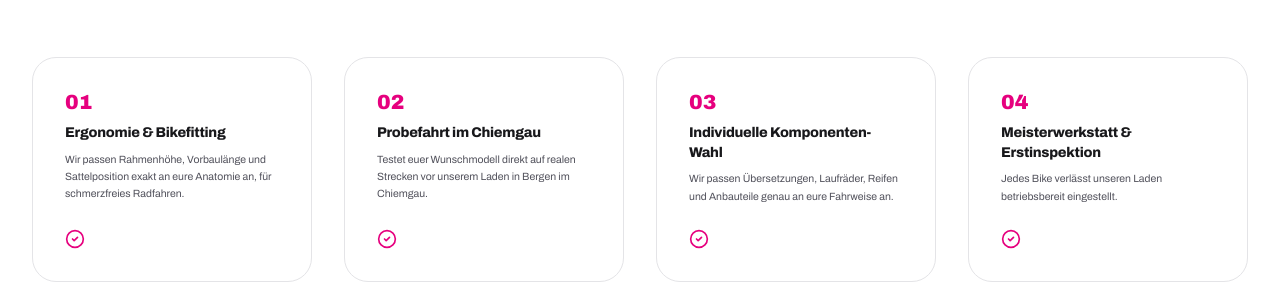
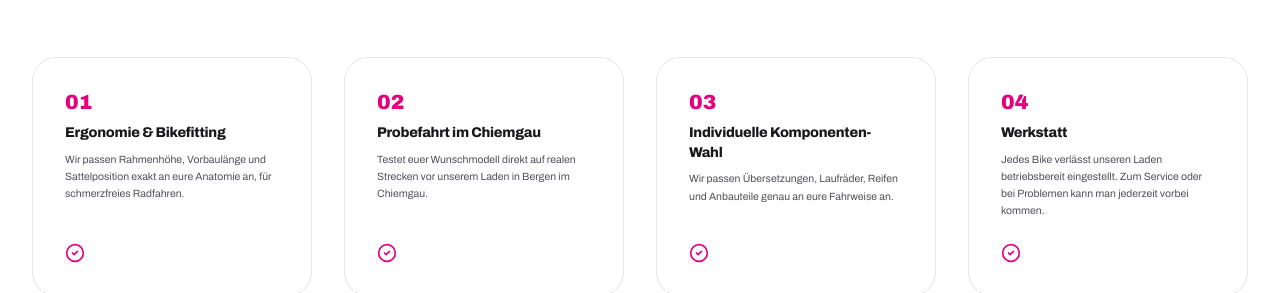
Before and after one commit to dmytro-webild/7bc4f24f-157f-4a52-96df-e06652732a77, a React (Vite) app: page /bikes in a window 1280 px wide. Shown: the part 920-1213 px from the top of the page. Built offline with nearby package versions, Linux system fonts and the light colour scheme; a web font is replaced by a local one.

Commit message:
Update src/pages/BikesPage.tsx

```diff
--- a/src/pages/BikesPage.tsx
+++ b/src/pages/BikesPage.tsx
@@ -207,8 +207,8 @@ export default function BikesPage() {
     },
     {
       num: '04',
-      title: 'Meisterwerkstatt & Erstinspektion',
-      desc: 'Jedes Bike verlässt unseren Laden betriebsbereit eingestellt. ',
+      title: 'Werkstatt ',
+      desc: 'Jedes Bike verlässt unseren Laden betriebsbereit eingestellt. Zum Service oder bei Problemen kann man jederzeit vorbei kommen.',
     },
   ];
 
```
